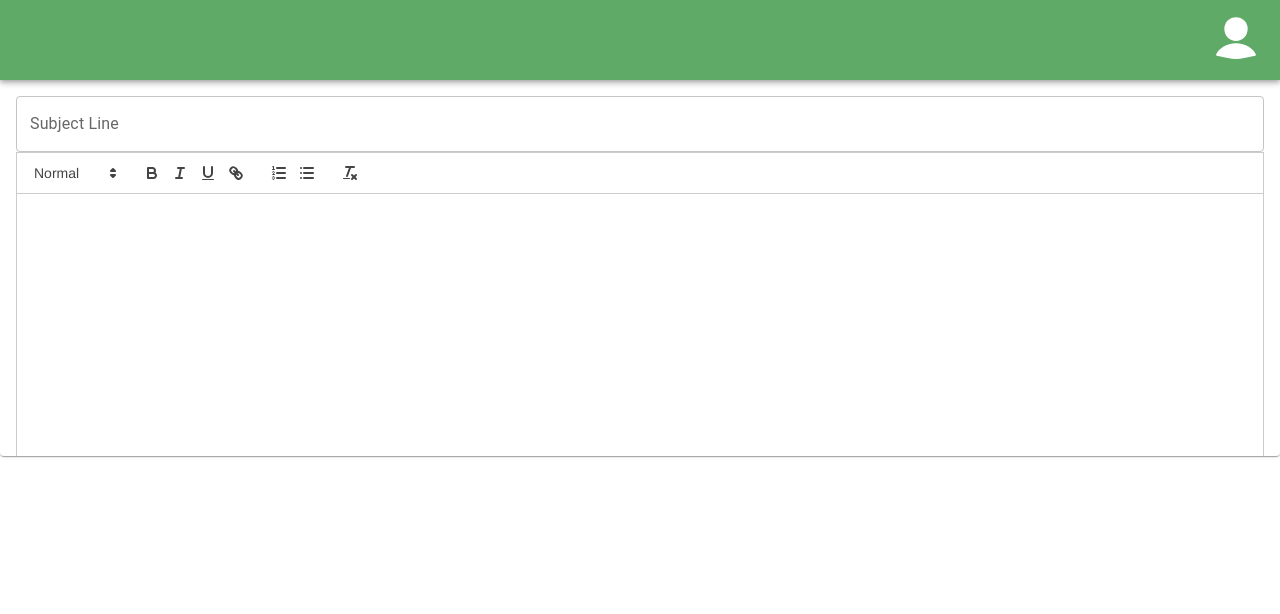
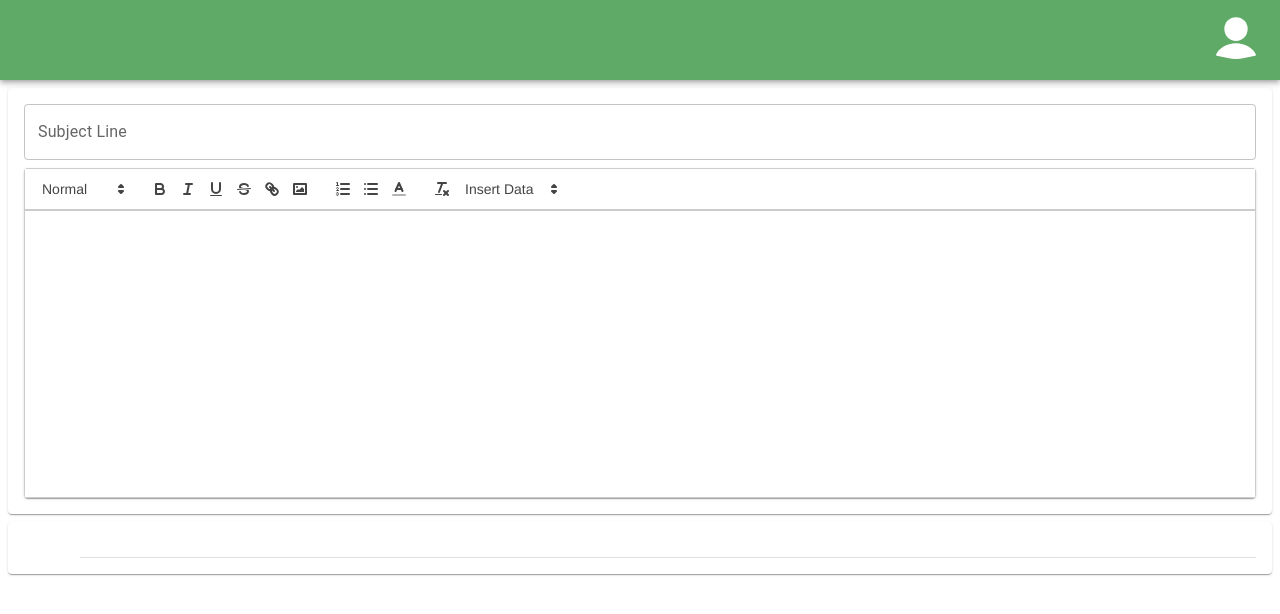
Before and after one commit to hack4impact-utk/mission-of-hope, a Next.js app: page /mailMerge in a window 1280 px wide. Shown: the top 614 px of the page. Built offline with nearby package versions, Linux system fonts and the light colour scheme.

Commit message:
Inserting data is finally working

```diff
--- a/package.json
+++ b/package.json
@@ -13,9 +13,11 @@
   "dependencies": {
     "@emotion/react": "^11.11.1",
     "@emotion/styled": "^11.11.0",
+    "@mui/icons-material": "^5.15.15",
     "@mui/material": "^5.14.6",
     "@mui/x-data-grid": "^7.3.0",
     "bson": "^6.2.0",
+    "html-react-parser": "^5.1.10",
     "mongoose": "^7.4.5",
     "next": "13.4.19",
     "react": "18.2.0",
--- /dev/null
+++ b/src/components/email-card/index.tsx
@@ -0,0 +1,26 @@
+import { Card, Divider } from '@mui/material';
+import parse from 'html-react-parser';
+
+interface emailProps {
+  subjectLine: string;
+  body: string;
+  donorName: string;
+}
+
+export default function EmailParserCard({
+  subjectLine,
+  body,
+  donorName,
+}: emailProps) {
+  // const donor_regex = 'DONOR/i'
+
+  const varible_parsed = body.replaceAll('[DONOR]', donorName);
+
+  return (
+    <Card sx={{ p: 2, pl: 9, m: 1 }}>
+      <h3>{subjectLine}</h3>
+      <Divider></Divider>
+      {parse(varible_parsed)}
+    </Card>
+  );
+}
--- /dev/null
+++ b/src/components/tool-bar/index.js
@@ -0,0 +1,79 @@
+import AddIcon from '@mui/icons-material/Add';
+import { useRef } from 'react';
+import ReactQuill, { Quill } from 'react-quill';
+import MenuItem from '@mui/material/MenuItem';
+import Select, { SelectChangeEvent } from '@mui/material/Select';
+
+export const quillRef = () => {
+  return useRef();
+};
+
+function insertDonor(value) {
+  console.log(value);
+  if (value) {
+    console.log(this);
+    const cursorPos = this.quill.getSelection().index;
+    this.quill.insertText(cursorPos, value);
+    this.quill.setSelection(cursorPos + value.length);
+  }
+}
+
+export const modules = {
+  toolbar: {
+    container: '#toolbar',
+    handlers: {
+      insert: insertDonor,
+    },
+  },
+};
+
+// Formats objects for setting up the Quill editor
+export const formats = [
+  'header',
+  'bold',
+  'italic',
+  'underline',
+  'strike',
+  'list',
+  'bullet',
+  'indent',
+  'link',
+  'color',
+  'clean',
+  'image',
+];
+
+export default function QuillToolBar() {
+  return (
+    <div id="toolbar">
+      <span className="ql-formats">
+        <select className="ql-header" defaultValue="4">
+          <option value="1">Heading 1</option>
+          <option value="2">Heading 2</option>
+          <option value="3">Heading 3</option>
+          <option value="4">Normal</option>
+        </select>
+      </span>
+      <span className="ql-formats">
+        <button className="ql-bold" />
+        <button className="ql-italic" />
+        <button className="ql-underline" />
+        <button className="ql-strike" />
+        <button className="ql-link" />
+        <button className="ql-image" />
+      </span>
+      <span className="ql-formats">
+        <button className="ql-list" value="ordered" />
+        <button className="ql-list" value="bullet" />
+        <select className="ql-color" />
+      </span>
+      <span className="ql-formats">
+        <button className="ql-clean" type="button" />
+        <select className="ql-insert">
+          <option value="[DONOR]">Donor Name</option>
+          <option value="[DONATEDITEM]">Donated Item</option>
+        </select>
+      </span>
+    </div>
+  );
+}
--- /dev/null
+++ b/src/components/tool-bar/style.css
@@ -0,0 +1,8 @@
+.ql-insert .ql-picker-item:before {
+  content: attr(data-label);
+}
+
+.ql-insert .ql-picker-label:before {
+  content: "Insert Data";
+  width: 6rem;
+}
--- a/src/views/MailMergeView/index.tsx
+++ b/src/views/MailMergeView/index.tsx
@@ -3,6 +3,9 @@ import { Card, TextField } from '@mui/material';
 import { useState } from 'react';
 import ReactQuill from 'react-quill';
 import 'react-quill/dist/quill.snow.css';
+import EmailParserCard from '@/components/email-card';
+import QuillToolBar, { modules, formats } from '@/components/tool-bar';
+import '@/components/tool-bar/style.css';
 
 export default function MailMergeView() {
   const [body, setBody] = useState('');
@@ -16,8 +19,11 @@ export default function MailMergeView() {
     setBody(value);
   };
 
+  const donorName = 'John Deer';
+
   return (
-    <Card sx={{ p: 2 }}>
+    <>
+      <Card sx={{ p: 2, m: 1 }}>
         {/* Text field for subject */}
         <TextField
           label="Subject Line"
@@ -25,12 +31,25 @@ export default function MailMergeView() {
           onChange={handleSubjectChange}
           fullWidth
         />
+        <Card sx={{ mt: 1 }}>
+          <div className="text-editor">
+            <QuillToolBar />
             <ReactQuill
               theme="snow"
               value={body}
               onChange={handleBodyChange}
               style={{ height: '18rem' }} // Increase the height here
+              modules={modules}
+              formats={formats}
             />
+          </div>
         </Card>
+      </Card>
+      <EmailParserCard
+        subjectLine={subject}
+        body={body}
+        donorName={donorName}
+      ></EmailParserCard>
+    </>
   );
 }
```
Also changed, not shown: 1 other file (tests, documents, lock files or other folders). Lines whose indentation alone changed are shown as unchanged.
